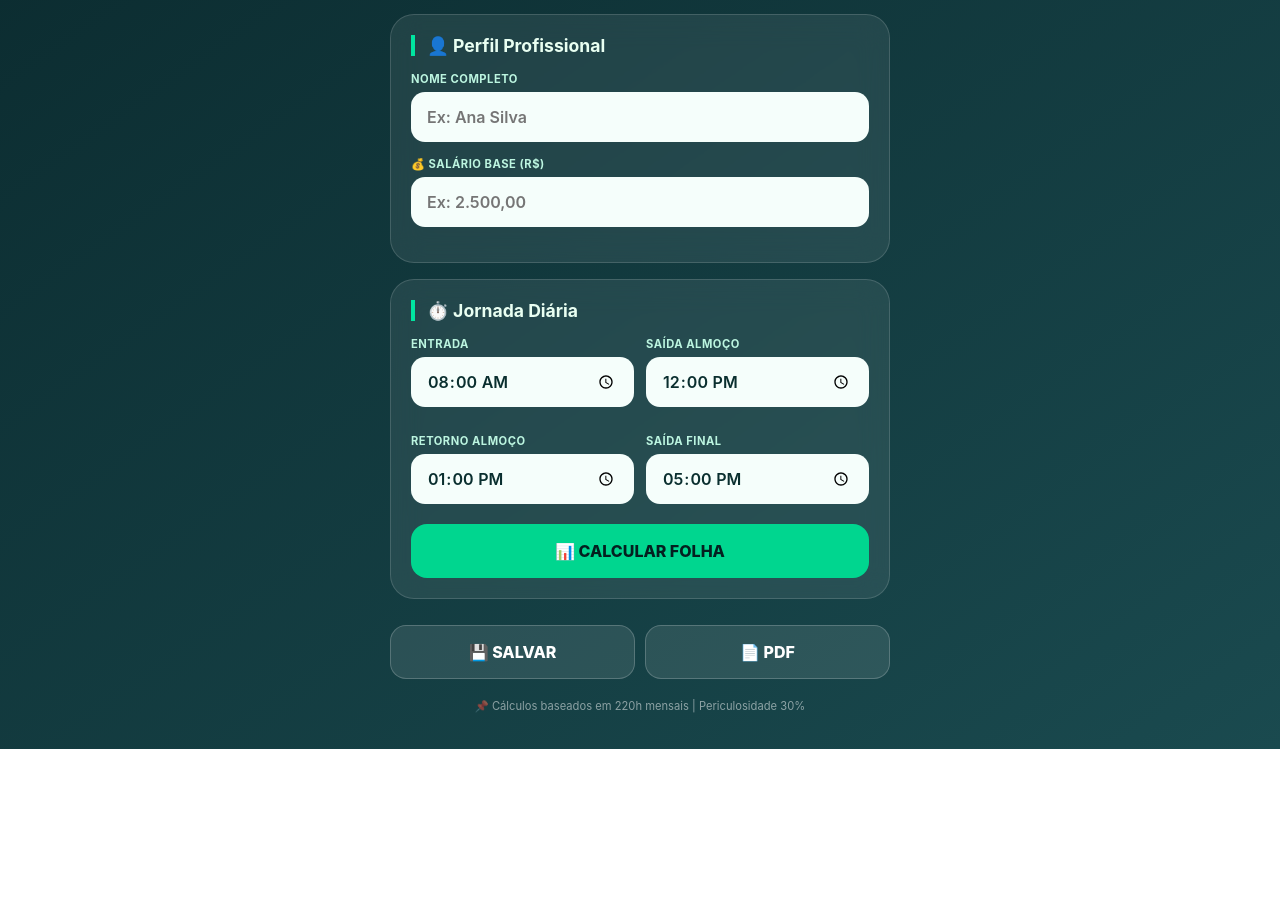
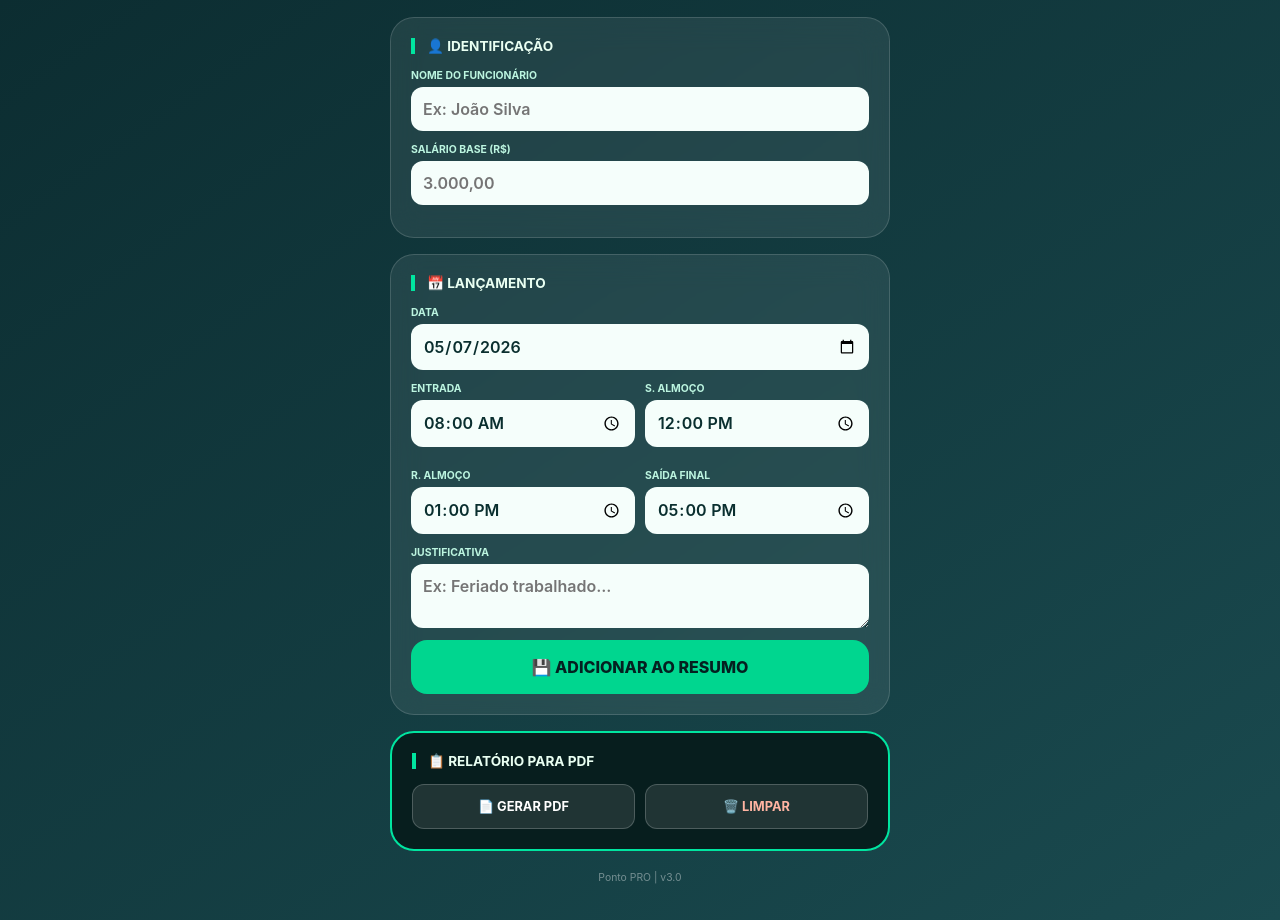
Before and after one commit to MoisesFilho75/Appfolhadeponto, a plain HTML site: page index.html in a window 1280 px wide. Shown: the part 126-1046 px from the top of the page. Before the commit the page ends 875 px from the top, so only its background shows below. Drawn offline with Linux system fonts and the light colour scheme.

Commit message:
Update index.html

```diff
--- a/index.html
+++ b/index.html
@@ -4,166 +4,88 @@
     <meta charset="UTF-8">
     <meta name="viewport" content="width=device-width, initial-scale=1.0, maximum-scale=1.0, user-scalable=no, viewport-fit=cover">
     <meta name="theme-color" content="#0B2B2F">
-    <title>Ponto PRO | Gestão de Horas</title>
+    <title>Ponto PRO | Relatório Oficial</title>
     <style>
-        /* Estilos Base - Estilo App Nativo */
-        * {
-            margin: 0;
-            padding: 0;
-            box-sizing: border-box;
-            font-family: 'Inter', system-ui, -apple-system, sans-serif;
-            -webkit-tap-highlight-color: transparent;
-        }
+        /* Estilos Visuais do App */
+        * { margin: 0; padding: 0; box-sizing: border-box; font-family: 'Inter', system-ui, sans-serif; }
 
         body {
             background: linear-gradient(145deg, #0B2B2F 0%, #1A4A4F 100%);
-            color: white;
-            min-height: 100vh;
-            padding: 16px;
-            padding-top: env(safe-area-inset-top);
+            color: white; min-height: 100vh; padding: 16px;
         }
 
-        .container {
-            max-width: 500px;
-            margin: 0 auto;
+        .container { max-width: 500px; margin: 0 auto; }
+
+        .header-card {
+            background: rgba(0, 0, 0, 0.4); border-radius: 30px; padding: 20px;
+            text-align: center; margin-bottom: 20px; border: 1px solid rgba(255, 255, 255, 0.1);
         }
 
-        /* Relógio e Header */
-        .header-card {
-            background: rgba(0, 0, 0, 0.4);
-            backdrop-filter: blur(10px);
-            border-radius: 30px;
-            padding: 24px;
-            text-align: center;
-            margin-bottom: 20px;
-            border: 1px solid rgba(255, 255, 255, 0.1);
-        }
+        .clock { font-size: 2.5rem; font-weight: 800; color: #00E5A0; font-family: monospace; }
 
-        .clock {
-            font-size: 2.8rem;
-            font-weight: 800;
-            color: #00E5A0;
-            font-family: 'Courier New', monospace;
-            text-shadow: 0 0 10px rgba(0, 229, 160, 0.3);
-        }
-
-        /* Cards Estilo Glassmorphism */
         .card {
-            background: rgba(255, 255, 255, 0.08);
-            backdrop-filter: blur(15px);
-            border-radius: 24px;
-            padding: 20px;
-            margin-bottom: 16px;
+            background: rgba(255, 255, 255, 0.08); backdrop-filter: blur(15px);
+            border-radius: 24px; padding: 20px; margin-bottom: 16px;
             border: 1px solid rgba(255, 255, 255, 0.15);
         }
 
-        h3 {
-            font-size: 1.1rem;
-            margin-bottom: 16px;
-            color: #E9FFF2;
-            border-left: 4px solid #00E5A0;
-            padding-left: 12px;
+        h3 { font-size: 0.85rem; margin-bottom: 15px; color: #E9FFF2; border-left: 4px solid #00E5A0; padding-left: 12px; text-transform: uppercase; }
+
+        .input-group { margin-bottom: 12px; display: flex; flex-direction: column; gap: 5px; }
+        label { font-size: 0.65rem; font-weight: 700; color: #BCF5E0; text-transform: uppercase; }
+
+        input, textarea {
+            width: 100%; background: #F5FEFB; border: none; border-radius: 12px;
+            padding: 12px; font-size: 1rem; font-weight: 600; color: #0A2F2F; outline: none;
         }
 
-        /* Inputs e Formulários */
-        .input-group {
-            margin-bottom: 15px;
-            display: flex;
-            flex-direction: column;
-            gap: 6px;
+        .grid-horas { display: grid; grid-template-columns: 1fr 1fr; gap: 10px; }
+
+        button {
+            height: 54px; background: #00D68F; color: #042020;
+            border: none; border-radius: 16px; font-size: 1rem;
+            font-weight: 800; width: 100%; cursor: pointer; transition: 0.2s;
         }
 
-        label {
-            font-size: 0.7rem;
-            font-weight: 700;
-            color: #BCF5E0;
-            text-transform: uppercase;
-            letter-spacing: 0.5px;
+        .resumo-card {
+            background: #071E1E; border-radius: 24px; padding: 20px;
+            margin-top: 10px; border: 2px solid #00E5A0;
         }
 
-        input {
-            width: 100%;
-            height: 50px;
-            background: #F5FEFB;
-            border: none;
-            border-radius: 14px;
-            padding: 0 16px;
-            font-size: 1rem;
-            font-weight: 600;
-            color: #0A2F2F;
-            outline: none;
+        .item-ponto {
+            background: rgba(255, 255, 255, 0.05); border-radius: 15px;
+            padding: 15px; margin-bottom: 10px; border-left: 4px solid #00E5A0;
         }
 
-        input:focus {
-            box-shadow: 0 0 0 3px rgba(0, 229, 160, 0.4);
+        .tag-tipo { padding: 2px 8px; border-radius: 6px; font-size: 0.6rem; color: #000; font-weight: bold; }
+
+        .btn-acao {
+            background: rgba(255, 255, 255, 0.1); color: white;
+            border: 1px solid rgba(255, 255, 255, 0.2); height: 45px;
+            border-radius: 12px; font-size: 0.8rem; cursor: pointer; font-weight: bold; width: 100%;
         }
 
-        .grid-horas {
-            display: grid;
-            grid-template-columns: 1fr 1fr;
-            gap: 12px;
+        /* --- CONFIGURAÇÃO CRÍTICA PARA PDF/IMPRESSÃO --- */
+        @media print {
+            @page { margin: 1cm; }
+            body { background: white !important; color: black !important; }
+            .header-card, .card, button, .btn-acao, footer { display: none !important; }
+            .container { max-width: 100% !important; width: 100% !important; }
+            .resumo-card {
+                background: white !important; border: 1px solid #00E5A0 !important;
+                color: black !important; width: 100% !important; padding: 0 !important;
+            }
+            .item-ponto {
+                background: white !important; border: 1px solid #eee !important;
+                color: black !important; page-break-inside: avoid;
+                margin-bottom: 10px !important;
+            }
+            .tag-tipo { border: 1px solid #000 !important; background: #eee !important; }
+            #historico { color: black !important; }
+            .detalhe-hora { color: #666 !important; }
         }
 
-        /* Botões */
-        button {
-            height: 54px;
-            background: #00D68F;
-            color: #042020;
-            border: none;
-            border-radius: 16px;
-            font-size: 1rem;
-            font-weight: 800;
-            width: 100%;
-            cursor: pointer;
-            transition: 0.2s;
-            margin-top: 5px;
-        }
-
-        button:active {
-            transform: scale(0.96);
-        }
-
-        .btn-secundario {
-            background: rgba(255, 255, 255, 0.1);
-            color: white;
-            border: 1px solid rgba(255, 255, 255, 0.2);
-            margin-top: 10px;
-        }
-
-        /* Resultado */
-        .result-box {
-            background: #071E1E;
-            border-radius: 20px;
-            padding: 18px;
-            margin-top: 10px;
-            border-left: 5px solid #00E5A0;
-        }
-
-        .res-linha {
-            display: flex;
-            justify-content: space-between;
-            padding: 10px 0;
-            border-bottom: 1px solid rgba(255, 255, 255, 0.05);
-            font-size: 0.9rem;
-        }
-
-        .res-total {
-            margin-top: 10px;
-            padding-top: 10px;
-            border-top: 2px solid #00E5A0;
-            color: #C3FFB2;
-            font-size: 1.4rem;
-            font-weight: 800;
-            text-align: right;
-        }
-
-        footer {
-            text-align: center;
-            font-size: 0.7rem;
-            opacity: 0.5;
-            margin-top: 20px;
-            padding-bottom: 20px;
-        }
+        footer { text-align: center; font-size: 0.65rem; opacity: 0.4; margin: 20px 0; }
     </style>
 </head>
 <body>
@@ -171,150 +93,154 @@
 <div class="container">
     <header class="header-card">
         <div class="clock" id="liveClock">00:00:00</div>
-        <div id="currentDate" style="font-size: 0.8rem; margin-top: 5px; opacity: 0.8;"></div>
+        <div id="currentDateDisplay" style="font-size: 0.8rem; margin-top:5px;"></div>
     </header>
 
     <div class="card">
-        <h3>👤 Perfil Profissional</h3>
+        <h3>👤 Identificação</h3>
         <div class="input-group">
-            <label>Nome Completo</label>
-            <input type="text" id="nome" placeholder="Ex: Ana Silva">
+            <label>Nome do Funcionário</label>
+            <input type="text" id="nomeFuncionario" placeholder="Ex: João Silva">
         </div>
         <div class="input-group">
-            <label>💰 Salário Base (R$)</label>
-            <input type="text" id="salario" placeholder="Ex: 2.500,00" inputmode="decimal">
+            <label>Salário Base (R$)</label>
+            <input type="text" id="salario" placeholder="3.000,00" inputmode="decimal">
         </div>
     </div>
 
     <div class="card">
-        <h3>⏱️ Jornada Diária</h3>
+        <h3>📅 Lançamento</h3>
+        <div class="input-group">
+            <label>Data</label>
+            <input type="date" id="dataRegistro">
+        </div>
         <div class="grid-horas">
-            <div class="input-group">
-                <label>Entrada</label>
-                <input type="time" id="t1" value="08:00">
-            </div>
-            <div class="input-group">
-                <label>Saída Almoço</label>
-                <input type="time" id="t2" value="12:00">
-            </div>
-            <div class="input-group">
-                <label>Retorno Almoço</label>
-                <input type="time" id="t3" value="13:00">
-            </div>
-            <div class="input-group">
-                <label>Saída Final</label>
-                <input type="time" id="t4" value="17:00">
-            </div>
+            <div class="input-group"><label>Entrada</label><input type="time" id="t1" value="08:00"></div>
+            <div class="input-group"><label>S. Almoço</label><input type="time" id="t2" value="12:00"></div>
+            <div class="input-group"><label>R. Almoço</label><input type="time" id="t3" value="13:00"></div>
+            <div class="input-group"><label>Saída Final</label><input type="time" id="t4" value="17:00"></div>
         </div>
-        <button onclick="calcular()">📊 CALCULAR FOLHA</button>
+        <div class="input-group">
+            <label>Justificativa</label>
+            <textarea id="justificativa" placeholder="Ex: Feriado trabalhado..."></textarea>
+        </div>
+        <button onclick="adicionarPonto()">💾 ADICIONAR AO RESUMO</button>
     </div>
 
-    <div id="resultadoArea"></div>
+    <div class="resumo-card" id="areaResumo">
+        <h3>📋 Relatório para PDF</h3>
+        <div id="historico"></div>
 
-    <div style="display: grid; grid-template-columns: 1fr 1fr; gap: 10px;">
-        <button class="btn-secundario" onclick="salvarDados()">💾 SALVAR</button>
-        <button class="btn-secundario" onclick="window.print()">📄 PDF</button>
+        <div style="margin-top: 15px; display: grid; grid-template-columns: 1fr 1fr; gap: 10px;">
+            <button class="btn-acao" onclick="imprimirPDF()">📄 GERAR PDF</button>
+            <button class="btn-acao" style="color:#FFB4A2" onclick="limparHistorico()">🗑️ LIMPAR</button>
+        </div>
     </div>
 
-    <footer>📌 Cálculos baseados em 220h mensais | Periculosidade 30%</footer>
+    <footer>Ponto PRO | v3.0</footer>
 </div>
 
 <script>
-    // 1. Atualização do Relógio
-    function updateClock() {
+    // Relógio
+    setInterval(() => {
         const agora = new Date();
         document.getElementById('liveClock').innerText = agora.toLocaleTimeString('pt-BR');
-        document.getElementById('currentDate').innerText = agora.toLocaleDateString('pt-BR', { dateStyle: 'full' });
-    }
-    setInterval(updateClock, 1000);
-    updateClock();
+        document.getElementById('currentDateDisplay').innerText = agora.toLocaleDateString('pt-BR', { dateStyle: 'full' });
+    }, 1000);
 
-    // 2. Lógica de Cálculo com Suporte a Vírgula
-    function calcular() {
-        // Captura o salário e limpa formatação brasileira (milhar e decimal)
-        let salValue = document.getElementById('salario').value;
-        // Remove pontos de milhar e troca vírgula decimal por ponto para o JS entender
-        let salLimpo = salValue.replace(/\./g, '').replace(',', '.');
-        const salario = parseFloat(salLimpo) || 0;
+    document.getElementById('dataRegistro').value = new Date().toISOString().split('T')[0];
 
-        if (salario <= 0) {
-            alert("Por favor, insira um salário válido (Ex: 1200,50)");
-            return;
+    const feriados2026 = {
+        "2026-05-01": "Dia do Trabalho", "2026-05-10": "Dia das Mães (100%)",
+        "2026-09-07": "Independência", "2026-12-25": "Natal"
+    };
+
+    let registros = JSON.parse(localStorage.getItem('ponto_registros')) || [];
+
+    function adicionarPonto() {
+        const salBaseStr = document.getElementById('salario').value;
+        const data = document.getElementById('dataRegistro').value;
+
+        if (!salBaseStr || !data) return alert("Informe salário e data!");
+
+        const salLimpo = parseFloat(salBaseStr.replace(/\./g, '').replace(',', '.'));
+        const valorHoraNormal = salLimpo / 220;
+
+        const hParaM = (h) => h.split(':').reduce((p, c) => p * 60 + +c);
+        const minTrabalhados = (hParaM(document.getElementById('t4').value) - hParaM(document.getElementById('t3').value)) +
+                               (hParaM(document.getElementById('t2').value) - hParaM(document.getElementById('t1').value));
+        const horasTotais = minTrabalhados / 60;
+
+        const dataObj = new Date(data + "T00:00:00");
+        const diaSemana = dataObj.getDay();
+        const feriado = feriados2026[data];
+
+        let perc = 0, tipoLabel = "Normal", vHoraCalc = valorHoraNormal;
+
+        if (feriado || diaSemana === 0) {
+            perc = 100; tipoLabel = feriado || "Domingo (100%)"; vHoraCalc = valorHoraNormal * 2;
+        } else if (diaSemana === 6) {
+            perc = 50; tipoLabel = "Sábado (50%)"; vHoraCalc = valorHoraNormal * 1.5;
+        } else if (horasTotais > 8) {
+            perc = 50; tipoLabel = "Extra 50%";
         }
 
-        const t1 = document.getElementById('t1').value;
-        const t2 = document.getElementById('t2').value;
-        const t3 = document.getElementById('t3').value;
-        const t4 = document.getElementById('t4').value;
+        let ganhoDia = 0;
+        if (perc === 100 || (perc === 50 && diaSemana === 6)) {
+            ganhoDia = horasTotais * vHoraCalc;
+        } else {
+            ganhoDia = (Math.min(horasTotais, 8) * valorHoraNormal) + (Math.max(0, horasTotais - 8) * valorHoraNormal * 1.5);
+        }
 
-        // Converter horas em minutos totais
-        const hParaMin = (h) => {
-            const [hrs, min] = h.split(':').map(Number);
-            return (hrs * 60) + min;
-        };
+        ganhoDia += (salLimpo * 0.3) / 22; // Periculosidade
 
-        const minTrabalhados = (hParaMin(t2) - hParaMin(t1)) + (hParaMin(t4) - hParaMin(t3));
-        const horasTrabalhadas = minTrabalhados / 60;
+        const format = (v) => v.toLocaleString('pt-BR', { style: 'currency', currency: 'BRL' });
 
-        // Cálculos Financeiros (Simulando Mês de 22 dias úteis)
-        const valorHoraNormal = salario / 220;
-        const extrasDia = Math.max(0, horasTrabalhadas - 8);
-        const valorExtrasMes = (extrasDia * valorHoraNormal * 1.5) * 22;
-        const dsr = valorExtrasMes / 6;
-        const periculosidade = salario * 0.30;
+        registros.unshift({
+            data, tipo: tipoLabel, horas: horasTotais.toFixed(2),
+            vBase: format(valorHoraNormal), vFinal: format(vHoraCalc),
+            total: format(ganhoDia), obs: document.getElementById('justificativa').value,
+            cor: (perc === 100 ? '#FF4B2B' : (perc === 50 ? '#FFA500' : '#00E5A0'))
+        });
 
-        // Descontos e Líquido (INSS 9% simplificado)
-        const brutoTotal = salario + valorExtrasMes + dsr + periculosidade;
-        const inss = brutoTotal * 0.09;
-        const liquido = brutoTotal - inss;
-
-        // Formatação para Moeda Brasileira (R$)
-        const formatar = (v) => v.toLocaleString('pt-BR', { style: 'currency', currency: 'BRL' });
-
-        // Exibir na tela
-        document.getElementById('resultadoArea').innerHTML = `
-            <div class="result-box">
-                <div class="res-linha"><span>Jornada Diária</span><strong>${horasTrabalhadas.toFixed(2)}h</strong></div>
-                <div class="res-linha"><span>Salário Base</span><strong>${formatar(salario)}</strong></div>
-                <div class="res-linha"><span>Periculosidade (30%)</span><strong>${formatar(periculosidade)}</strong></div>
-                <div class="res-linha"><span>Horas Extras (Mês)</span><strong>${formatar(valorExtrasMes)}</strong></div>
-                <div class="res-linha"><span>DSR sobre Extras</span><strong>${formatar(dsr)}</strong></div>
-                <div class="res-linha"><span>Desconto INSS (9%)</span><strong style="color:#FFB4A2">- ${formatar(inss)}</strong></div>
-                <div class="res-total">
-                    <div style="font-size: 0.7rem; color: #9BC9C0; margin-bottom: 5px;">LÍQUIDO ESTIMADO</div>
-                    ${formatar(liquido)}
-                </div>
-            </div>
-        `;
+        localStorage.setItem('ponto_registros', JSON.stringify(registros));
+        localStorage.setItem('ponto_perfil', JSON.stringify({ nome: document.getElementById('nomeFuncionario').value, salario: salBaseStr }));
+        renderizar();
     }
 
-    // 3. Persistência de Dados (Local Storage)
-    function salvarDados() {
-        const dados = {
-            nome: document.getElementById('nome').value,
-            salario: document.getElementById('salario').value,
-            t1: document.getElementById('t1').value,
-            t2: document.getElementById('t2').value,
-            t3: document.getElementById('t3').value,
-            t4: document.getElementById('t4').value
-        };
-        localStorage.setItem('pontoPro_dados', JSON.stringify(dados));
-        alert("✅ Dados salvos no dispositivo!");
+    function renderizar() {
+        const div = document.getElementById('historico');
+        div.innerHTML = registros.map(item => `
+            <div class="item-ponto">
+                <div style="display:flex; justify-content:space-between; margin-bottom:5px;">
+                    <strong style="color:inherit">📅 ${item.data.split('-').reverse().join('/')}</strong>
+                    <span class="tag-tipo" style="background:${item.cor}">${item.tipo}</span>
+                </div>
+                <div style="display:flex; justify-content:space-between; font-size:0.8rem;">
+                    <span>Horas: ${item.horas}h <br> <small>Base: ${item.vBase} | Final: ${item.vFinal}</small></span>
+                    <strong style="font-size:1.1rem; color:#00E5A0">${item.total}</strong>
+                </div>
+                ${item.obs ? `<div style="font-size:0.7rem; color:#FFA500; margin-top:5px; border-top:1px solid rgba(255,255,255,0.1); padding-top:5px;">💬 ${item.obs}</div>` : ''}
+            </div>
+        `).join('');
     }
 
-    // 4. Carregar dados ao abrir
+    function imprimirPDF() {
+        if (registros.length === 0) return alert("Adicione ao menos um dia!");
+        window.print();
+    }
+
+    function limparHistorico() {
+        if(confirm("Limpar tudo?")) {
+            registros = []; localStorage.removeItem('ponto_registros'); renderizar();
+        }
+    }
+
     window.onload = () => {
-        const salvos = JSON.parse(localStorage.getItem('pontoPro_dados'));
-        if (salvos) {
-            document.getElementById('nome').value = salvos.nome || "";
-            document.getElementById('salario').value = salvos.salario || "";
-            document.getElementById('t1').value = salvos.t1 || "08:00";
-            document.getElementById('t2').value = salvos.t2 || "12:00";
-            document.getElementById('t3').value = salvos.t3 || "13:00";
-            document.getElementById('t4').value = salvos.t4 || "17:00";
-        }
+        const p = JSON.parse(localStorage.getItem('ponto_perfil'));
+        if (p) { document.getElementById('nomeFuncionario').value = p.nome; document.getElementById('salario').value = p.salario; }
+        renderizar();
     };
 </script>
-
 </body>
 </html>
```
